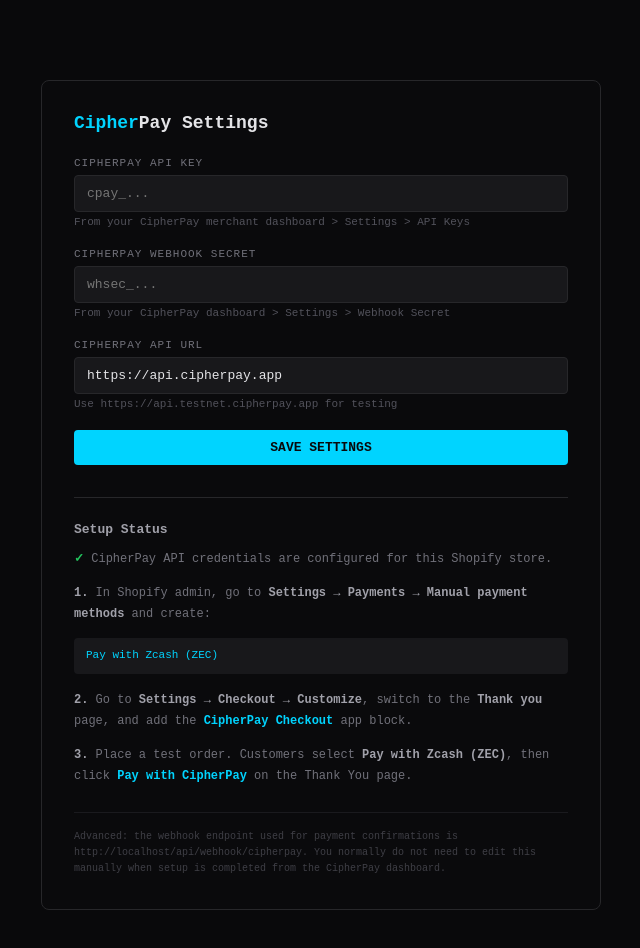
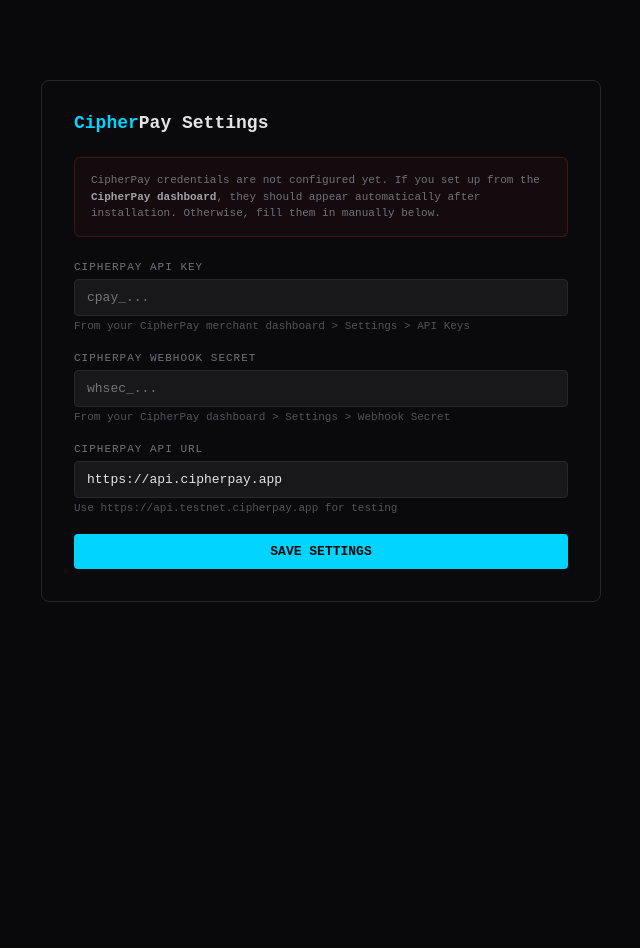
Before and after one commit to atmospherelabs-dev/cipherpay-shopify, a Next.js app: page /settings in a window 1280 px wide. Shown: the top 948 px of the page, without its empty margins (319-959 px from the left). After the commit the page ends 800 px from the top, so only its background shows below. Built offline with nearby package versions, Linux system fonts and the light colour scheme.

Commit message:
Redesign Shopify settings as status page
Shows a connected status with remaining setup steps when credentials are auto-filled. Moves credential editing behind a collapsed Advanced section.

```diff
--- a/app/settings/page.tsx
+++ b/app/settings/page.tsx
@@ -36,12 +36,12 @@
   const [apiKey, setApiKey] = useState('');
   const [apiUrl, setApiUrl] = useState('https://api.cipherpay.app');
   const [webhookSecret, setWebhookSecret] = useState('');
-  const [paymentUrl, setPaymentUrl] = useState('');
   const [webhookUrl, setWebhookUrl] = useState('');
   const [saved, setSaved] = useState(false);
   const [error, setError] = useState('');
   const [loading, setLoading] = useState(true);
   const [editing, setEditing] = useState(false);
+  const [showAdvanced, setShowAdvanced] = useState(false);
   const [hasConfig, setHasConfig] = useState(false);
 
   useEffect(() => {
@@ -57,7 +57,6 @@
           if (data.cipherpay_api_key) setApiKey(data.cipherpay_api_key);
           if (data.cipherpay_api_url) setApiUrl(data.cipherpay_api_url);
           if (data.cipherpay_webhook_secret) setWebhookSecret(data.cipherpay_webhook_secret);
-          setPaymentUrl(data.payment_url || '');
           setWebhookUrl(data.webhook_url || '');
           setHasConfig(!!(data.cipherpay_api_key && data.cipherpay_webhook_secret));
           setLoading(false);
@@ -103,9 +102,9 @@
     );
   }
 
-  const mask = (val: string, prefix: number = 8, suffix: number = 4) => {
-    if (!val || val.length < prefix + suffix + 4) return val;
-    return val.slice(0, prefix) + '••••••••' + val.slice(-suffix);
+  const mask = (val: string) => {
+    if (!val || val.length < 12) return val;
+    return val.slice(0, 8) + '••••••••' + val.slice(-4);
   };
 
   const inputStyle: React.CSSProperties = {
@@ -143,8 +142,6 @@
     color: '#a1a1aa',
   };
 
-  const isEditing = editing || !hasConfig;
-
   return (
     <div style={{ maxWidth: 560, margin: '80px auto', padding: '0 24px' }}>
       <div style={{
@@ -163,152 +160,187 @@
         {saved && <p style={{ color: '#22c55e', fontSize: 12, marginBottom: 16, textAlign: 'center' }}>Settings saved</p>}
         {error && <p style={{ color: '#ef4444', fontSize: 12, marginBottom: 16, textAlign: 'center' }}>{error}</p>}
 
-        {isEditing ? (
-          <form onSubmit={handleSave}>
-            <div style={{ marginBottom: 20 }}>
-              <label style={labelStyle}>CipherPay API Key</label>
-              <input
-                type="password"
-                placeholder="cpay_..."
-                value={apiKey}
-                onChange={(e) => setApiKey(e.target.value)}
-                required
-                style={inputStyle}
-              />
-              <p style={{ fontSize: 11, color: '#52525b', marginTop: 4, marginBottom: 0 }}>
-                From your CipherPay merchant dashboard &gt; Settings &gt; API Keys
+        {hasConfig ? (
+          <>
+            {/* Status */}
+            <div style={{
+              padding: '14px 16px',
+              border: '1px solid rgba(34,197,94,0.2)',
+              borderRadius: 6,
+              background: 'rgba(34,197,94,0.04)',
+              marginBottom: 28,
+            }}>
+              <div style={{ display: 'flex', alignItems: 'center', gap: 8, marginBottom: 2 }}>
+                <span style={{ color: '#22c55e', fontSize: 14 }}>&#10003;</span>
+                <span style={{ color: '#22c55e', fontSize: 13, fontWeight: 600 }}>Connected</span>
+              </div>
+              <p style={{ color: '#71717a', fontSize: 11, margin: '4px 0 0 22px', lineHeight: 1.5 }}>
+                CipherPay API credentials are configured for this store. Payments will be processed automatically.
               </p>
             </div>
 
-            <div style={{ marginBottom: 20 }}>
-              <label style={labelStyle}>CipherPay Webhook Secret</label>
-              <input
-                type="password"
-                placeholder="whsec_..."
-                value={webhookSecret}
-                onChange={(e) => setWebhookSecret(e.target.value)}
-                required
-                style={inputStyle}
-              />
-              <p style={{ fontSize: 11, color: '#52525b', marginTop: 4, marginBottom: 0 }}>
-                From your CipherPay dashboard &gt; Settings &gt; Webhook Secret
+            {/* Remaining steps */}
+            <div style={{ marginBottom: 28 }}>
+              <h3 style={{ fontSize: 13, color: '#a1a1aa', marginTop: 0, marginBottom: 14 }}>Finish Shopify Setup</h3>
+              <div style={{ fontSize: 12, color: '#71717a', lineHeight: 1.8 }}>
+                <p style={{ marginTop: 0 }}>
+                  <strong style={{ color: '#a1a1aa' }}>1.</strong> In Shopify admin, go to <strong style={{ color: '#a1a1aa' }}>Settings &rarr; Payments &rarr; Manual payment methods</strong> and create:
+                </p>
+                <code style={{
+                  display: 'block', padding: '8px 12px', marginBottom: 16,
+                  backgroundColor: '#18181b', borderRadius: 4,
+                  fontSize: 11, color: '#00D4FF',
+                }}>
+                  Pay with Zcash (ZEC)
+                </code>
+                <p>
+                  <strong style={{ color: '#a1a1aa' }}>2.</strong> Go to <strong style={{ color: '#a1a1aa' }}>Settings &rarr; Checkout &rarr; Customize</strong>, switch to the <strong style={{ color: '#a1a1aa' }}>Thank you</strong> page, and add the <strong style={{ color: '#00D4FF' }}>CipherPay Checkout</strong> app block.
+                </p>
+                <p style={{ marginBottom: 0 }}>
+                  <strong style={{ color: '#a1a1aa' }}>3.</strong> Place a test order to verify. Customers select <strong style={{ color: '#a1a1aa' }}>Pay with Zcash (ZEC)</strong>, then click <strong style={{ color: '#00D4FF' }}>Pay with CipherPay</strong> on the Thank You page.
                 </p>
               </div>
-
-            <div style={{ marginBottom: 20 }}>
-              <label style={labelStyle}>CipherPay API URL</label>
-              <input
-                type="url"
-                value={apiUrl}
-                onChange={(e) => setApiUrl(e.target.value)}
-                style={inputStyle}
-              />
-              <p style={{ fontSize: 11, color: '#52525b', marginTop: 4, marginBottom: 0 }}>
-                Use https://api.testnet.cipherpay.app for testing
-              </p>
             </div>
 
-            <div style={{ display: 'flex', gap: 8 }}>
+            {/* Advanced — collapsed by default */}
+            <div style={{ borderTop: '1px solid #1a1a1e', paddingTop: 16 }}>
               <button
-                type="submit"
+                type="button"
+                onClick={() => setShowAdvanced(!showAdvanced)}
                 style={{
-                  padding: '10px 24px', backgroundColor: '#00D4FF', color: '#09090b',
-                  border: 'none', borderRadius: 4, fontFamily: 'inherit',
-                  fontSize: 13, fontWeight: 600, cursor: 'pointer', flex: 1,
+                  background: 'none', border: 'none', color: '#52525b',
+                  fontSize: 10, fontFamily: 'inherit', cursor: 'pointer',
+                  letterSpacing: 0.5, padding: 0,
                 }}
               >
-                SAVE SETTINGS
+                {showAdvanced ? '▾ Hide advanced' : '▸ Advanced settings'}
               </button>
-              {hasConfig && (
-                <button
-                  type="button"
-                  onClick={() => setEditing(false)}
-                  style={{
-                    padding: '10px 24px', backgroundColor: 'transparent', color: '#71717a',
+
+              {showAdvanced && (
+                <div style={{ marginTop: 16 }}>
+                  {editing ? (
+                    <form onSubmit={handleSave}>
+                      <div style={{ marginBottom: 16 }}>
+                        <label style={labelStyle}>CipherPay API Key</label>
+                        <input type="password" placeholder="cpay_..." value={apiKey} onChange={(e) => setApiKey(e.target.value)} required style={inputStyle} />
+                      </div>
+                      <div style={{ marginBottom: 16 }}>
+                        <label style={labelStyle}>CipherPay Webhook Secret</label>
+                        <input type="password" placeholder="whsec_..." value={webhookSecret} onChange={(e) => setWebhookSecret(e.target.value)} required style={inputStyle} />
+                      </div>
+                      <div style={{ marginBottom: 16 }}>
+                        <label style={labelStyle}>CipherPay API URL</label>
+                        <input type="url" value={apiUrl} onChange={(e) => setApiUrl(e.target.value)} style={inputStyle} />
+                      </div>
+                      <div style={{ display: 'flex', gap: 8 }}>
+                        <button type="submit" style={{
+                          padding: '8px 20px', backgroundColor: '#00D4FF', color: '#09090b',
+                          border: 'none', borderRadius: 4, fontFamily: 'inherit',
+                          fontSize: 11, fontWeight: 600, cursor: 'pointer', flex: 1,
+                        }}>
+                          SAVE
+                        </button>
+                        <button type="button" onClick={() => setEditing(false)} style={{
+                          padding: '8px 20px', backgroundColor: 'transparent', color: '#71717a',
                           border: '1px solid #27272a', borderRadius: 4, fontFamily: 'inherit',
-                    fontSize: 13, fontWeight: 600, cursor: 'pointer',
-                  }}
-                >
+                          fontSize: 11, fontWeight: 600, cursor: 'pointer',
+                        }}>
                           CANCEL
                         </button>
-              )}
                       </div>
                     </form>
                   ) : (
-          <div>
-            <div style={{ marginBottom: 20 }}>
+                    <>
+                      <div style={{ marginBottom: 14 }}>
                         <label style={labelStyle}>CipherPay API Key</label>
                         <div style={readOnlyFieldStyle}>
                           <span>{mask(apiKey)}</span>
                           <CopyBtn text={apiKey} />
                         </div>
                       </div>
-
-            <div style={{ marginBottom: 20 }}>
+                      <div style={{ marginBottom: 14 }}>
                         <label style={labelStyle}>CipherPay Webhook Secret</label>
                         <div style={readOnlyFieldStyle}>
                           <span>{mask(webhookSecret)}</span>
                           <CopyBtn text={webhookSecret} />
                         </div>
                       </div>
-
-            <div style={{ marginBottom: 20 }}>
+                      <div style={{ marginBottom: 14 }}>
                         <label style={labelStyle}>CipherPay API URL</label>
                         <div style={readOnlyFieldStyle}>
                           <span style={{ color: '#00D4FF' }}>{apiUrl}</span>
                           <CopyBtn text={apiUrl} />
                         </div>
                       </div>
-
-            <button
-              type="button"
-              onClick={() => setEditing(true)}
-              style={{
-                padding: '10px 24px', backgroundColor: 'transparent', color: '#a1a1aa',
-                border: '1px solid #27272a', borderRadius: 4, fontFamily: 'inherit',
-                fontSize: 13, fontWeight: 600, cursor: 'pointer', width: '100%',
-              }}
-            >
-              EDIT SETTINGS
+                      <div style={{ marginBottom: 14 }}>
+                        <label style={labelStyle}>Webhook Endpoint</label>
+                        <div style={readOnlyFieldStyle}>
+                          <span style={{ color: '#71717a', fontSize: 11 }}>
+                            {webhookUrl || `${typeof window !== 'undefined' ? window.location.origin : ''}/api/webhook/cipherpay`}
+                          </span>
+                        </div>
+                      </div>
+                      <button type="button" onClick={() => setEditing(true)} style={{
+                        padding: '8px 20px', backgroundColor: 'transparent', color: '#52525b',
+                        border: '1px solid #1a1a1e', borderRadius: 4, fontFamily: 'inherit',
+                        fontSize: 10, fontWeight: 600, cursor: 'pointer',
+                      }}>
+                        EDIT
                       </button>
+                    </>
+                  )}
                 </div>
               )}
-
-        <div style={{ marginTop: 32, paddingTop: 24, borderTop: '1px solid #27272a' }}>
-          <h3 style={{ fontSize: 13, color: '#a1a1aa', marginTop: 0, marginBottom: 12 }}>Setup Status</h3>
-
-          <div style={{ fontSize: 12, color: '#71717a', lineHeight: 1.8 }}>
-            <p style={{ marginTop: 0 }}>
-              <strong style={{ color: '#22c55e' }}>✓</strong> CipherPay API credentials are configured for this Shopify store.
-            </p>
-
-            <p>
-              <strong style={{ color: '#a1a1aa' }}>1.</strong> In Shopify admin, go to <strong style={{ color: '#a1a1aa' }}>Settings → Payments → Manual payment methods</strong> and create:
-            </p>
-
-            <code style={{
-              display: 'block', padding: '8px 12px', marginBottom: 16,
-              backgroundColor: '#18181b', borderRadius: 4,
-              fontSize: 11, color: '#00D4FF', wordBreak: 'break-all',
+            </div>
+          </>
+        ) : (
+          /* No config — show the full form for manual setup */
+          <div>
+            <div style={{
+              padding: '14px 16px',
+              border: '1px solid rgba(239,68,68,0.2)',
+              borderRadius: 6,
+              background: 'rgba(239,68,68,0.04)',
+              marginBottom: 24,
             }}>
-              Pay with Zcash (ZEC)
-            </code>
-
-            <p>
-              <strong style={{ color: '#a1a1aa' }}>2.</strong> Go to <strong style={{ color: '#a1a1aa' }}>Settings → Checkout → Customize</strong>, switch to the <strong style={{ color: '#a1a1aa' }}>Thank you</strong> page, and add the <strong style={{ color: '#00D4FF' }}>CipherPay Checkout</strong> app block.
-            </p>
-
-            <p style={{ marginBottom: 0 }}>
-              <strong style={{ color: '#a1a1aa' }}>3.</strong> Place a test order. Customers select <strong style={{ color: '#a1a1aa' }}>Pay with Zcash (ZEC)</strong>, then click <strong style={{ color: '#00D4FF' }}>Pay with CipherPay</strong> on the Thank You page.
+              <p style={{ color: '#71717a', fontSize: 11, margin: 0, lineHeight: 1.5 }}>
+                CipherPay credentials are not configured yet. If you set up from the
+                <strong style={{ color: '#a1a1aa' }}> CipherPay dashboard</strong>,
+                they should appear automatically after installation. Otherwise, fill them in manually below.
               </p>
             </div>
-
-          <div style={{ marginTop: 24, paddingTop: 16, borderTop: '1px solid #1a1a1e' }}>
-            <p style={{ fontSize: 10, color: '#3f3f46', margin: 0, lineHeight: 1.6 }}>
-              Advanced: the webhook endpoint used for payment confirmations is <code>{webhookUrl || `${typeof window !== 'undefined' ? window.location.origin : ''}/api/webhook/cipherpay`}</code>. You normally do not need to edit this manually when setup is completed from the CipherPay dashboard.
+            <form onSubmit={handleSave}>
+              <div style={{ marginBottom: 20 }}>
+                <label style={labelStyle}>CipherPay API Key</label>
+                <input type="password" placeholder="cpay_..." value={apiKey} onChange={(e) => setApiKey(e.target.value)} required style={inputStyle} />
+                <p style={{ fontSize: 11, color: '#52525b', marginTop: 4, marginBottom: 0 }}>
+                  From your CipherPay merchant dashboard &gt; Settings &gt; API Keys
                 </p>
               </div>
+              <div style={{ marginBottom: 20 }}>
+                <label style={labelStyle}>CipherPay Webhook Secret</label>
+                <input type="password" placeholder="whsec_..." value={webhookSecret} onChange={(e) => setWebhookSecret(e.target.value)} required style={inputStyle} />
+                <p style={{ fontSize: 11, color: '#52525b', marginTop: 4, marginBottom: 0 }}>
+                  From your CipherPay dashboard &gt; Settings &gt; Webhook Secret
+                </p>
               </div>
+              <div style={{ marginBottom: 20 }}>
+                <label style={labelStyle}>CipherPay API URL</label>
+                <input type="url" value={apiUrl} onChange={(e) => setApiUrl(e.target.value)} style={inputStyle} />
+                <p style={{ fontSize: 11, color: '#52525b', marginTop: 4, marginBottom: 0 }}>
+                  Use https://api.testnet.cipherpay.app for testing
+                </p>
+              </div>
+              <button type="submit" style={{
+                padding: '10px 24px', backgroundColor: '#00D4FF', color: '#09090b',
+                border: 'none', borderRadius: 4, fontFamily: 'inherit',
+                fontSize: 13, fontWeight: 600, cursor: 'pointer', width: '100%',
+              }}>
+                SAVE SETTINGS
+              </button>
+            </form>
+          </div>
+        )}
       </div>
     </div>
   );
```
Lines whose indentation alone changed are shown as unchanged.
